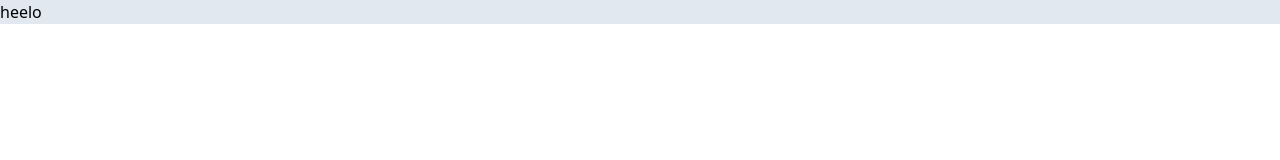
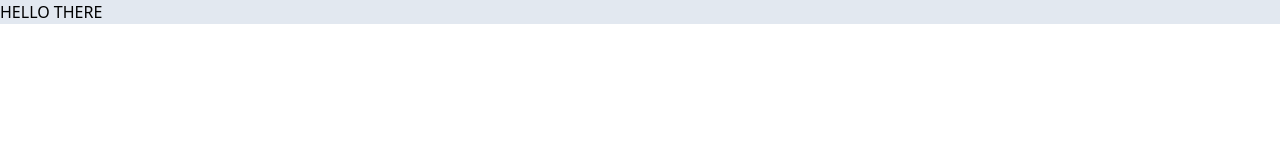
Before and after one commit to illusionist52/investED, a Next.js app: page / in a window 1280 px wide. Shown: the top 160 px of the page. Built offline with nearby package versions, Linux system fonts and the light colour scheme.

Commit message:
Testing the package.json error

```diff
--- a/app/page.js
+++ b/app/page.js
@@ -2,7 +2,7 @@
 export default function Home() {
   return (
     <div className="bg-slate-200">
-<p>heelo</p>
+      <p>HELLO THERE</p>
     </div>
   );
 }
```
